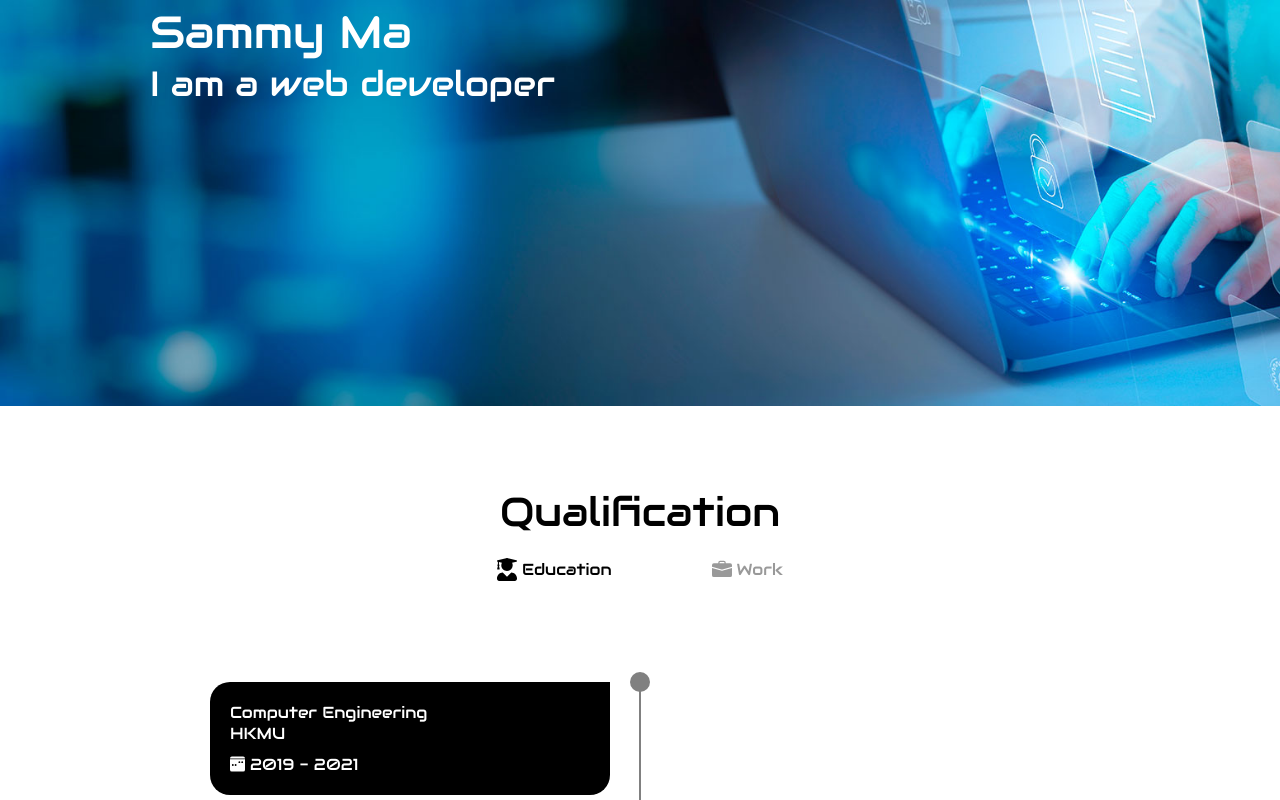
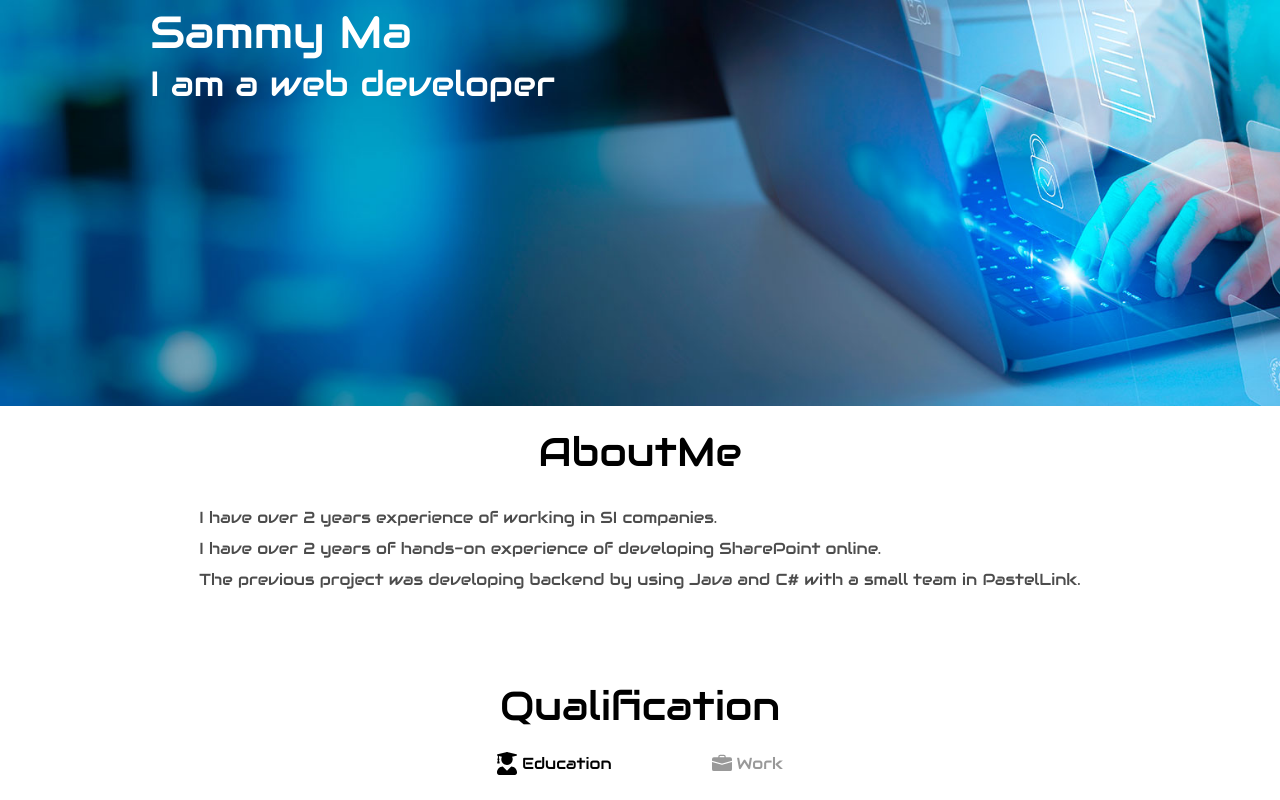
Before and after one commit to Yokkazuki/portfolio, a React (Create React App) app: page /#/ in a window 1280 px wide. Shown: the part 377-1177 px from the top of the page. Built offline with nearby package versions, Linux system fonts and the light colour scheme.

Commit message:
add about me and css animation for qualification

```diff
--- a/src/components/pages/AboutMe.js
+++ b/src/components/pages/AboutMe.js
@@ -2,5 +2,17 @@ import React from "react"
 import "./AboutMe.scss"
 
 export default function AboutMe() {
-  return <></>
+  return <div className="aboutme" id="aboutme">
+    <div className="header">
+      AboutMe
+    </div>
+
+    <div className="content">
+      <div>
+        <p>I have over 2 years experience of working in SI companies.</p>
+        <p>I have over 2 years of hands-on experience of developing SharePoint online.</p>
+        <p>The previous project was developing backend by using Java and C# with a small team in PastelLink.</p>
+      </div>
+    </div>
+  </div>
 }
--- a/src/components/pages/AboutMe.scss
+++ b/src/components/pages/AboutMe.scss
@@ -0,0 +1,23 @@
+@import "../../theme/themeColorConfig.scss";
+
+#theme-dark {
+    .aboutme .content {
+        color: $--theme-dark-text;
+    }
+}
+
+#theme-light {
+    .aboutme .content {
+        color: $--theme-light-text;
+    }
+}
+
+.aboutme .content {
+    display: flex;
+    flex-direction: column;
+    align-items: center;
+    text-align: start;
+    > div p {
+        margin: 10px 0;
+    }
+}
--- a/src/components/pages/Qualification.js
+++ b/src/components/pages/Qualification.js
@@ -63,7 +63,7 @@ export default function Qualification() {
                 :
                 <div className="qualification-section work">
                     <ul>
-                        <li>
+                        <li className="work-card">
                             <div className="work-info">
                                 <div className="title">
                                     PastelLink
@@ -76,8 +76,13 @@ export default function Qualification() {
                                     2022 - 2022
                                 </div>
                             </div>
+                            <div className="work-detail">
+                                <div>
+                                    Developed backend by using Java and C#
+                                </div>
+                            </div>
                         </li>
-                        <li>
+                        <li className="work-card">
                             <div className="work-info">
                                 <div className="title">
                                     Quantr
@@ -90,6 +95,16 @@ export default function Qualification() {
                                     2020 - 2022
                                 </div>
                             </div>
+                            <div className="work-detail">
+                                <div>
+                                    <p>
+                                        Developed SharePoint by using React
+                                    </p>
+                                    <p>
+                                        integrated Power automate with SharePoint
+                                    </p>
+                                </div>
+                            </div>
                         </li>
                     </ul>
                 </div>
--- a/src/components/pages/Qualification.scss
+++ b/src/components/pages/Qualification.scss
@@ -170,3 +170,38 @@
         padding-right: 5px;
     }
 }
+
+.work-card {
+
+    > div p{
+        margin-top: 10px;
+    }
+
+    .work-detail {
+        transition: opacity 0.5s ease-in-out;
+        opacity: 0;
+        visibility: hidden;
+        height: 0;
+    }
+
+    .work-info {
+        transition: opacity 0.5s ease-in-out;
+        opacity: 1;
+        visibility: visible;
+        height: auto;
+    }
+
+    &:hover {
+        .work-info {
+            opacity: 0;
+            visibility: hidden;
+            height: 0;
+        }
+
+        .work-detail {
+            opacity: 1;
+            visibility: visible;
+            height: auto;
+        }
+    }
+}
```
